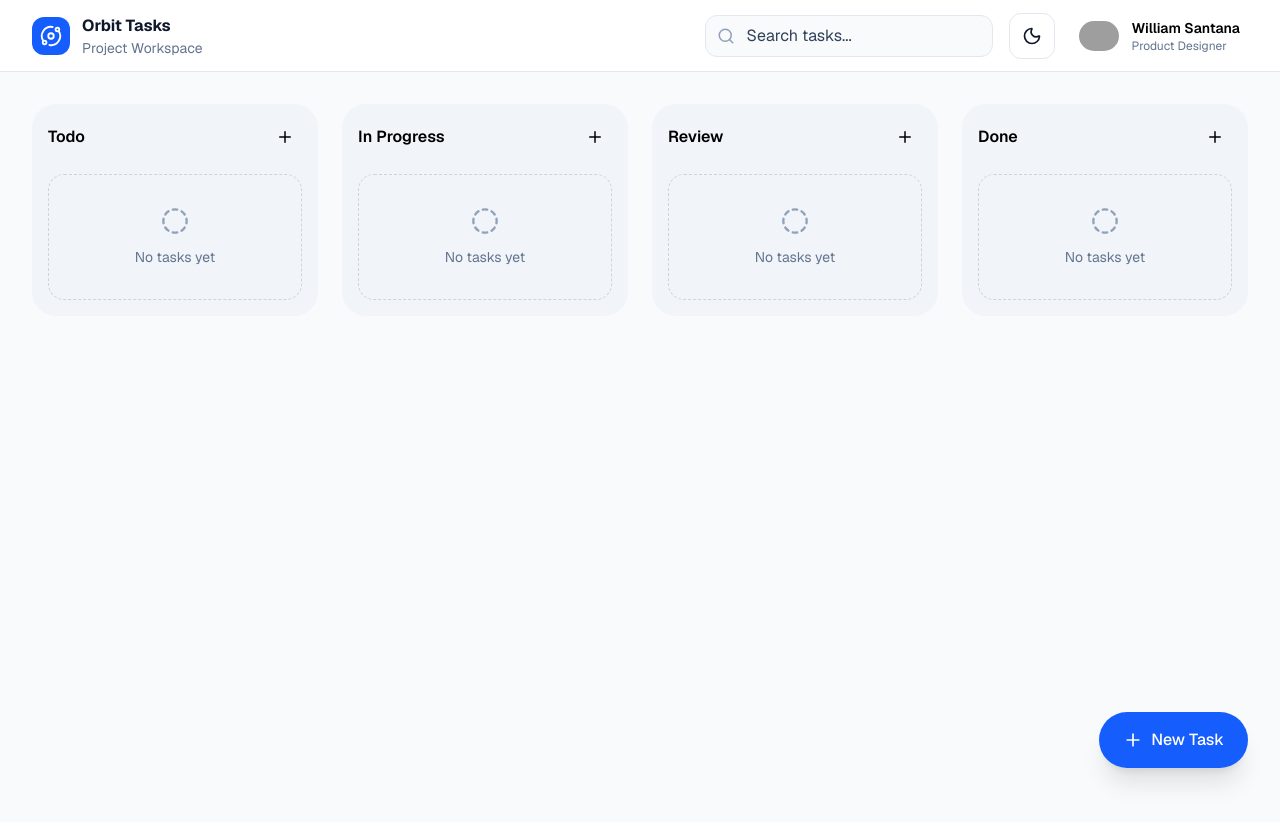
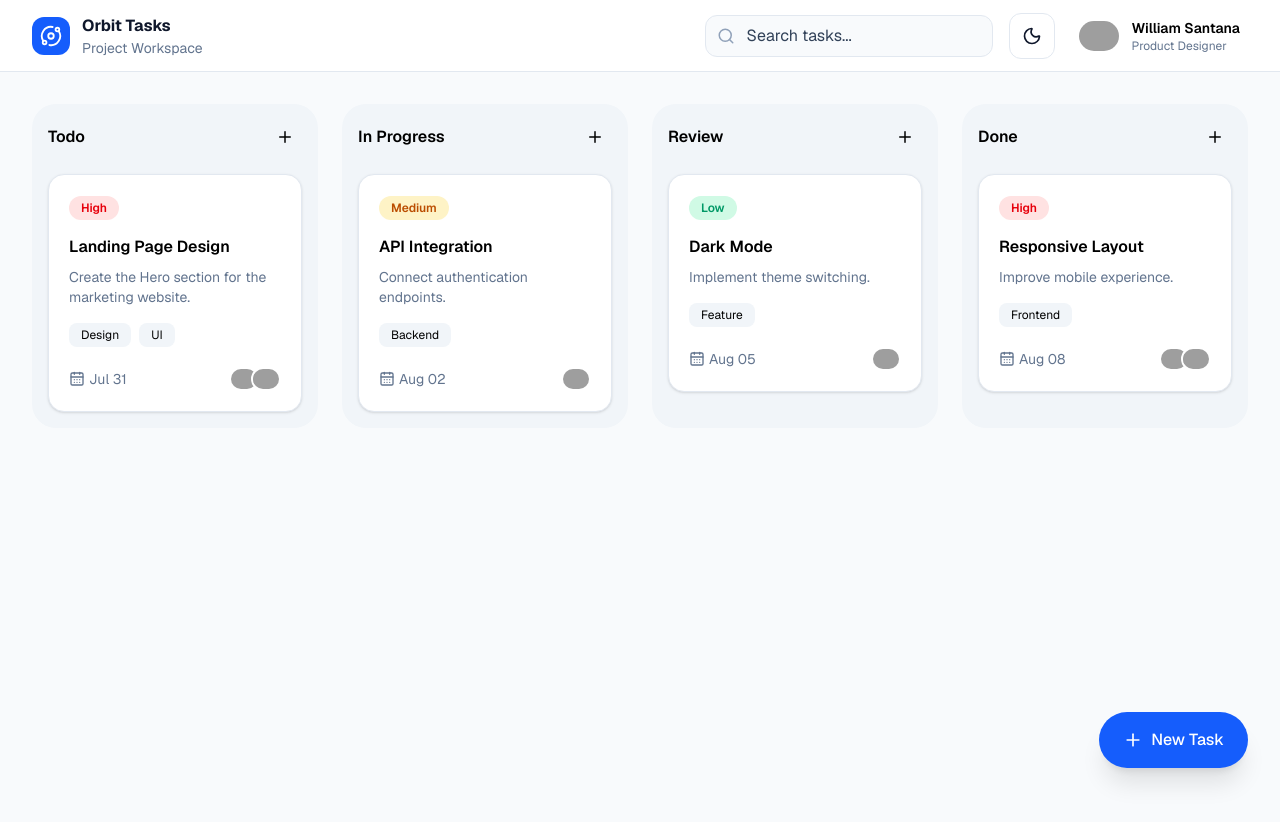
Before and after one commit to wwilliamsantana/orbit-tasks, a Next.js app: page / in a window 1280 px wide. Shown: the top 822 px of the page. Built offline with nearby package versions, Linux system fonts and the light colour scheme; grey boxes are pictures that could not be loaded.

Commit message:
feat: Create Card for the board

```diff
--- a/src/components/board/BoardColumn.tsx
+++ b/src/components/board/BoardColumn.tsx
@@ -1,11 +1,15 @@
 import { Plus } from "lucide-react";
 import { EmptyTask } from "./EmptyTask";
+import { tasks } from "@/data/tasks";
+import { TaskCard } from "../task/TaskCard";
 
 interface Props {
   title: string;
 }
 
 export function BoardColumn({ title }: Props) {
+  const filteredTasks = tasks.filter((task) => task.column === title);
+
   return (
     <article className="rounded-3xl bg-slate-100 p-4 dark:bg-slate-900">
       <header className="mb-5 flex items-center justify-between">
@@ -17,7 +21,17 @@ export function BoardColumn({ title }: Props) {
       </header>
 
       <div className="space-y-4">
-        <EmptyTask />
+        {filteredTasks.map((task) => (
+          <TaskCard
+            key={task.id}
+            title={task.title}
+            description={task.description}
+            priority={task.priority}
+            dueDate={task.dueDate}
+            members={task.members}
+            tags={task.tags}
+          />
+        ))}
       </div>
     </article>
   );
--- /dev/null
+++ b/src/components/task/TaskCard.tsx
@@ -0,0 +1,58 @@
+"use client";
+
+import { CalendarDays } from "lucide-react";
+import Image from "next/image";
+
+import { TaskPriority } from "./TaskPriority";
+import { TaskTags } from "./TaskTags";
+
+interface Props {
+  title: string;
+  description: string;
+  priority: string;
+  dueDate: string;
+  tags: string[];
+  members: string[];
+}
+
+export function TaskCard({
+  title,
+  description,
+  priority,
+  dueDate,
+  tags,
+  members,
+}: Props) {
+  return (
+    <article className="cursor-pointer rounded-2xl border border-slate-200 bg-white p-5 shadow-sm transition hover:-translate-y-1 hover:shadow-lg dark:border-slate-800 dark:bg-slate-900">
+      <TaskPriority priority={priority} />
+
+      <h3 className="mt-4 font-semibold">{title}</h3>
+
+      <p className="mt-2 text-sm text-slate-500">{description}</p>
+
+      <TaskTags tags={tags} />
+
+      <footer className="mt-5 flex items-center justify-between">
+        <div className="flex items-center gap-1 text-sm text-slate-500">
+          <CalendarDays size={16} />
+
+          {dueDate}
+        </div>
+
+        <div className="flex -space-x-2">
+          {members.map((member) => (
+            <Image
+              key={member}
+              src={member}
+              alt=""
+              width={30}
+              height={30}
+              className="rounded-full border-2 border-white"
+            />
+          ))}
+        </div>
+      </footer>
+    </article>
+  );
+}
--- /dev/null
+++ b/src/components/task/TaskPriority.tsx
@@ -0,0 +1,21 @@
+interface Props {
+  priority: string;
+}
+
+export function TaskPriority({ priority }: Props) {
+  const styles = {
+    High: "bg-red-100 text-red-600",
+    Medium: "bg-amber-100 text-amber-700",
+    Low: "bg-emerald-100 text-emerald-600",
+  };
+
+  return (
+    <span
+      className={`rounded-full px-3 py-1 text-xs font-semibold ${
+        styles[priority as keyof typeof styles]
+      }`}
+    >
+      {priority}
+    </span>
+  );
+}
--- /dev/null
+++ b/src/components/task/TaskTags.tsx
@@ -0,0 +1,18 @@
+interface Props {
+  tags: string[];
+}
+
+export function TaskTags({ tags }: Props) {
+  return (
+    <div className="mt-4 flex flex-wrap gap-2">
+      {tags.map((tag) => (
+        <span
+          key={tag}
+          className="rounded-lg bg-slate-100 px-3 py-1 text-xs dark:bg-slate-800"
+        >
+          {tag}
+        </span>
+      ))}
+    </div>
+  );
+}
--- /dev/null
+++ b/src/data/tasks.ts
@@ -0,0 +1,57 @@
+import { Calendar, Globe, Palette, Code2 } from "lucide-react";
+
+export const tasks = [
+  {
+    id: 1,
+    title: "Landing Page Design",
+    description: "Create the Hero section for the marketing website.",
+    priority: "High",
+    dueDate: "Jul 31",
+    members: [
+      "https://github.com/wwilliamsantana.png",
+      "https://github.com/vercel.png",
+    ],
+    tags: ["Design", "UI"],
+    icon: Palette,
+    column: "Todo",
+  },
+
+  {
+    id: 2,
+    title: "API Integration",
+    description: "Connect authentication endpoints.",
+    priority: "Medium",
+    dueDate: "Aug 02",
+    members: ["https://github.com/vercel.png"],
+    tags: ["Backend"],
+    icon: Globe,
+    column: "In Progress",
+  },
+
+  {
+    id: 3,
+    title: "Dark Mode",
+    description: "Implement theme switching.",
+    priority: "Low",
+    dueDate: "Aug 05",
+    members: ["https://github.com/wwilliamsantana.png"],
+    tags: ["Feature"],
+    icon: Calendar,
+    column: "Review",
+  },
+
+  {
+    id: 4,
+    title: "Responsive Layout",
+    description: "Improve mobile experience.",
+    priority: "High",
+    dueDate: "Aug 08",
+    members: [
+      "https://github.com/vercel.png",
+      "https://github.com/wwilliamsantana.png",
+    ],
+    tags: ["Frontend"],
+    icon: Code2,
+    column: "Done",
+  },
+];
```
